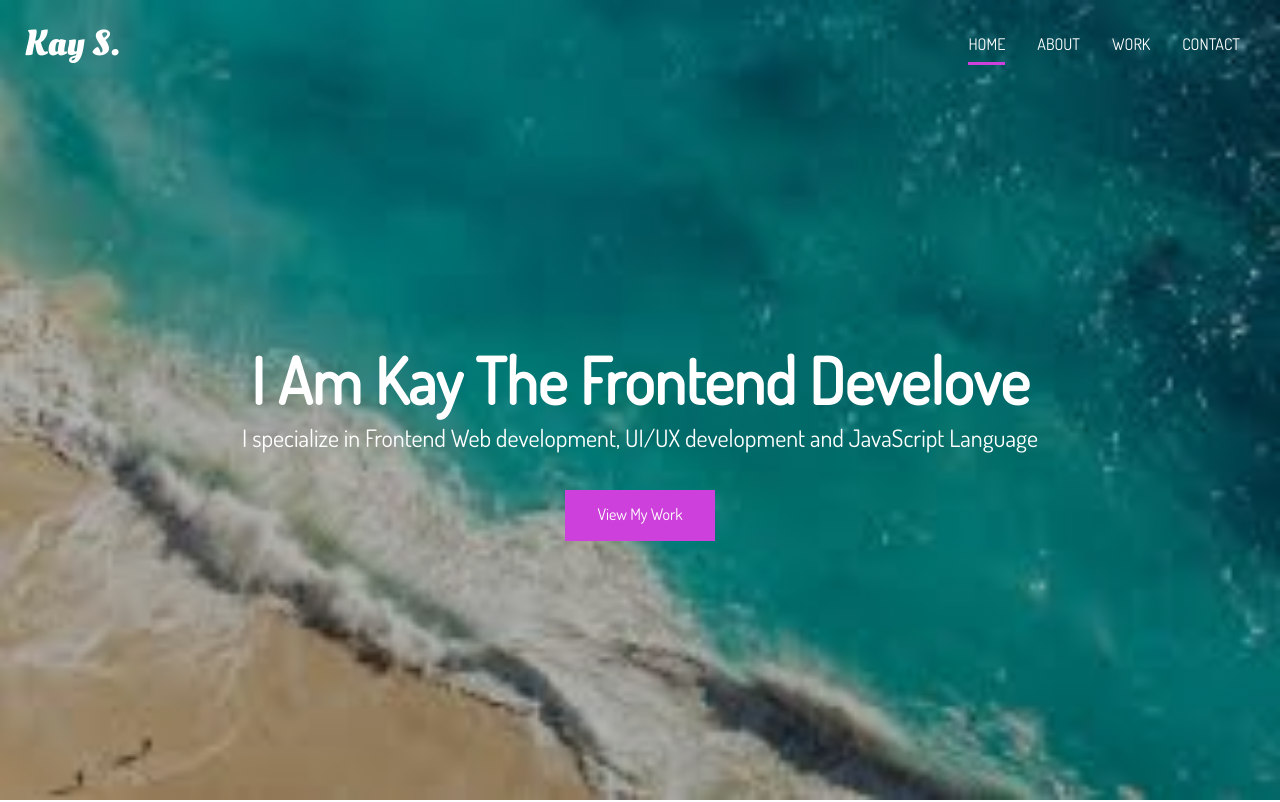
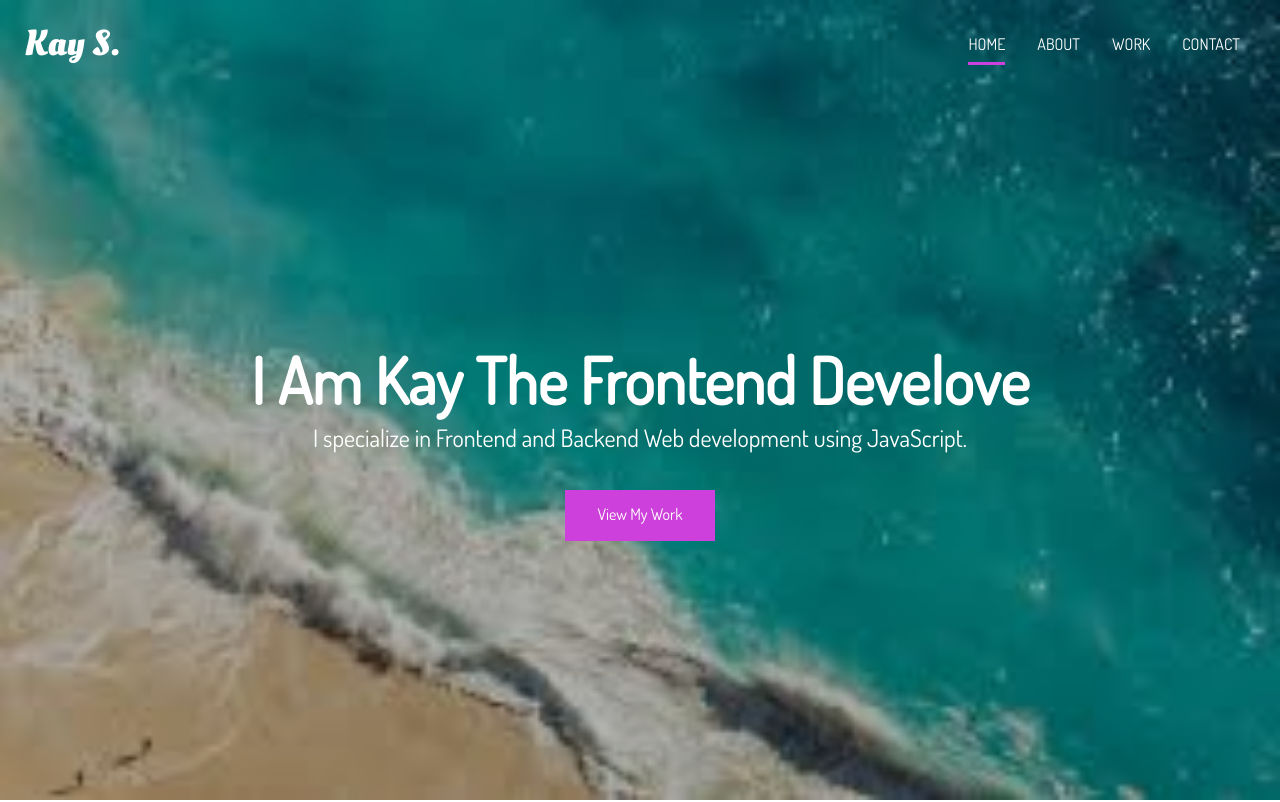
Before and after one commit to Kay-bot/more-about-kay, a website: page dist/index.html in a window 1280 px wide. Shown: the top 802 px of the page. Drawn offline with Linux system fonts and the light colour scheme.

Commit message:
modified content

```diff
--- a/dist/index.html
+++ b/dist/index.html
@@ -38,8 +38,8 @@
             ></span>
           </h1>
           <p class="lead">
-            I specialize in Frontend Web development, UI/UX development and
-            JavaScript Language
+            I specialize in Frontend and Backend Web development using
+            JavaScript.
           </p>
           <a href="work.html" class="btn-main">View My Work</a>
         </div>
```
